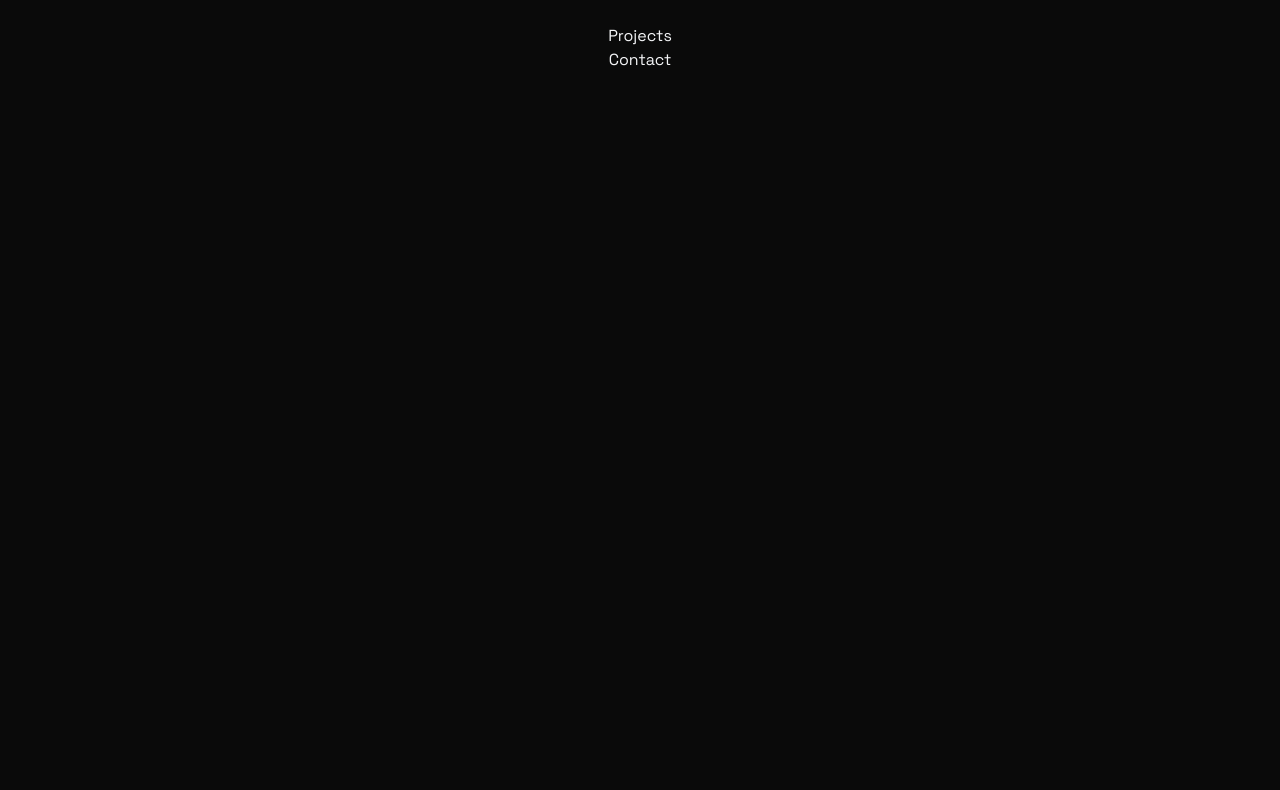
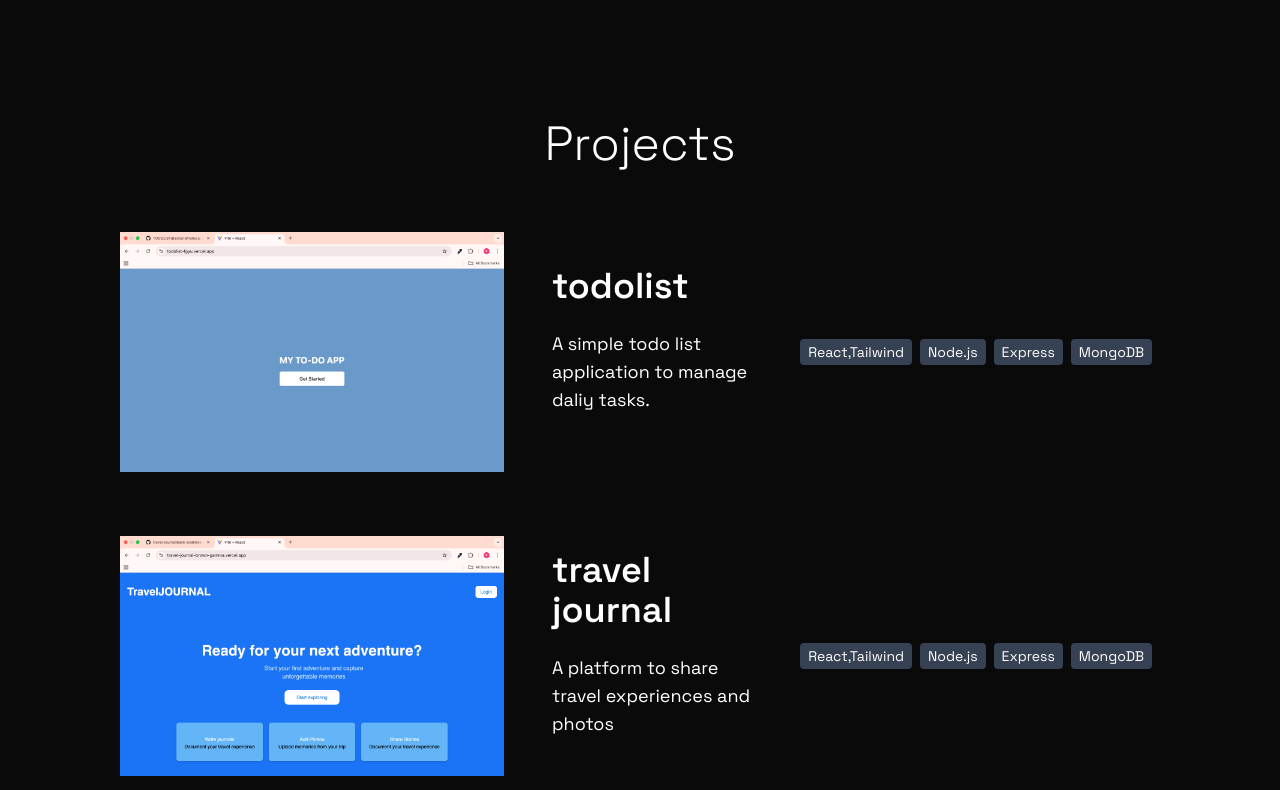
Before and after one commit to ayirezang/portofolio, a React (Vite) app: page / in a window 1280 px wide. Shown: the part 870-1660 px from the top of the page. Before the commit the page ends 942 px from the top, so only its background shows below. Built offline with nearby package versions, Linux system fonts and the light colour scheme.

Commit message:
projects

```diff
--- a/src/components/Projects.jsx
+++ b/src/components/Projects.jsx
@@ -1,7 +1,64 @@
 import React from "react";
+import todo from "../assets/todo.png";
+import travel from "../assets/travel.png";
+
+const projects = [
+  {
+    title: "todolist",
+    description: "A simple todo list application to manage daliy tasks.",
+    image: todo,
+    technologies: ["React,Tailwind", "Node.js", "Express", "MongoDB"],
+    github: "https://github.com/ayirezang/TODOLIST",
+    livelink: "https://todolist-fgyu.vercel.app",
+  },
+  {
+    title: "travel journal",
+    description: "A platform to share travel experiences and photos",
+    image: travel,
+    technologies: ["React,Tailwind", "Node.js", "Express", "MongoDB"],
+    github: "https://github.com/ayirezang/travel-journal",
+    livelink: "https://travel-journal-brown-gamma.vercel.app",
+  },
+];
+
+const projectCard = ({ projects }) => {
+  return (
+    <div className="flex flex-col items-center gap-8 md:gap-12 md:flex-row">
+      <img src={projects.image} alt={projects.title} className="w-64 md:w-96" />
+      <div className="flex flex-col gap-4 md:gap-6">
+        <h2 className="text-2xl md:text-4xl font-semibold text-white">
+          {projects.title}
+        </h2>
+        <p className="text-white text-md md:text-lg">{projects.description}</p>
+        <p className="text-white text-md md:text-lg"></p>
+      </div>
+      <div>
+        {projects.technologies.map((tech, index) => (
+          <span
+            key={index}
+            className="text-sm md:text-md text-white bg-gray-700 px-2 py-1 rounded mr-2"
+          >
+            {tech}
+          </span>
+        ))}
+      </div>
+    </div>
+  );
+};
 
 const Projects = () => {
-  return <div>Projects</div>;
+  return (
+    <div className="min-h-screen flex flex-col w-full items-center justify-center gap-16 p-4 md:px-14 md:py-24">
+      <h1 className="text-3xl md:text-5xl font-light text-white">Projects</h1>
+      <div>
+        {projects.map((proj, index) => (
+          <div key={index} className="mb-16">
+            {projectCard({ projects: proj })}
+          </div>
+        ))}
+      </div>
+    </div>
+  );
 };
 
 export default Projects;
```
Also changed, not shown: src/assets/todo.png (added), src/assets/travel.png (added).
